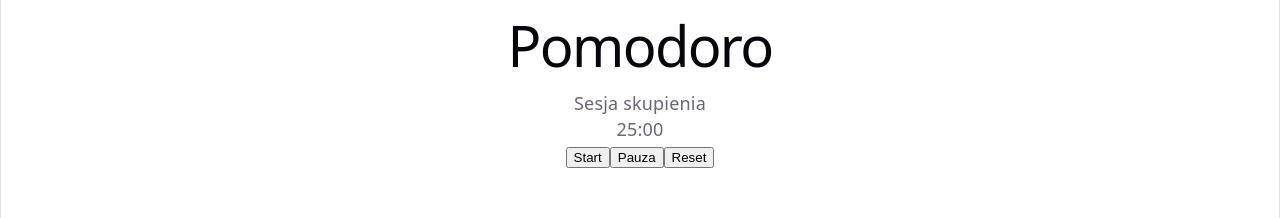
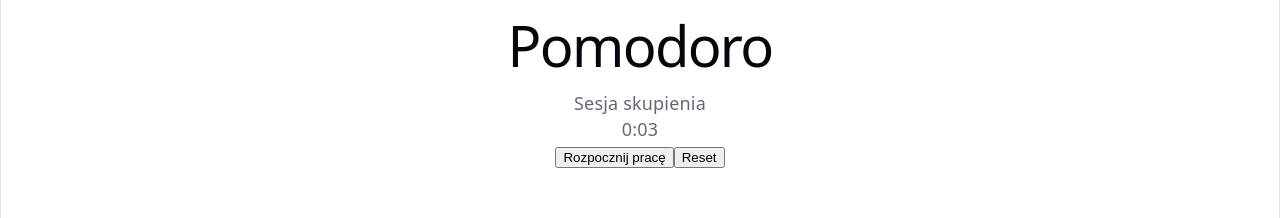
Before and after one commit to SZtamjan/Pomodoro-Timer, a React (Vite) app: page / in a window 1280 px wide. Shown: the top 218 px of the page. Built offline with nearby package versions, Linux system fonts and the light colour scheme.

Commit message:
Improved pomodoro - Added states and sounds

```diff
--- a/src/App.jsx
+++ b/src/App.jsx
@@ -1,34 +1,91 @@
 import { useEffect, useState } from 'react'
+import { playNotification } from './notificationSound.js'
 import './App.css'
 
 function App() {
-  const [secondsLeft, setSecondsLeft] = useState(25 * 60)
-  const [isRunning, setIsRunning] = useState(false)
-  const [hasStarted, setHasStarted] = useState(false)
+    const TimerStatus = Object.freeze({
+    PausedWork: 'pausedWork',
+    PausedBreak: 'pausedBreak',
+    ReadyForWork: 'readyForWork',
+    ReadyForBreak: 'readyForBreak',
+    RunningWork: 'runningWork',
+    RunningBreak: 'runningBreak',
+  })
+
+  const totalWorkTime = 3//25 * 60
+  const totalBreakTime = 5//5 * 60
+  const [secondsLeft, setSecondsLeft] = useState(totalWorkTime)
+  const [status, setStatus] = useState(TimerStatus.ReadyForWork)
+  const [startButtonText, setStartButtonText] = useState('Rozpocznij pracę')
 
   const minutes = Math.floor(secondsLeft / 60)
   const seconds = secondsLeft % 60
   const secondsText = String(seconds).padStart(2, '0')
 
-  function handleStart() {
-    if (secondsLeft > 0) {
-      setHasStarted(true)
-      setIsRunning(true)
+  function setupState(){
+     switch (status) {
+        case TimerStatus.PausedWork:
+          setStartButtonText('Wznów pracę')
+          break
+        case TimerStatus.PausedBreak:
+          setStartButtonText('Wznów przerwę')
+          break
+        case TimerStatus.ReadyForWork:
+          setStartButtonText('Rozpocznij pracę')
+          setSecondsLeft(totalWorkTime)
+          break
+        case TimerStatus.ReadyForBreak:
+          setStartButtonText('Rozpocznij przerwę')
+          setSecondsLeft(totalBreakTime)
+          break
+        case TimerStatus.RunningWork:
+          setStartButtonText('Przerwij pracę')
+          break
+        case TimerStatus.RunningBreak:
+          setStartButtonText('Przerwij przerwę')
+          break
+      }
+  }
+
+  function handleTimerButton() {
+    switch (status) {
+      case TimerStatus.ReadyForWork:
+      case TimerStatus.PausedWork:
+        setStatus(TimerStatus.RunningWork);
+        break
+      case TimerStatus.ReadyForBreak:
+      case TimerStatus.PausedBreak:
+        setStatus(TimerStatus.RunningBreak)
+        break
+      case TimerStatus.RunningWork:
+        setStatus(TimerStatus.PausedWork)
+        break
+      case TimerStatus.RunningBreak:
+        setStatus(TimerStatus.PausedBreak)
+        break
     }
   }
 
-  function handlePause() {
-    setIsRunning(false)
+  function handleReset() {
+    setStatus(TimerStatus.ReadyForWork)
   }
 
-  function handleReset() {
-    setIsRunning(false)
-    setSecondsLeft(25 * 60)
-    setHasStarted(false)
-  }
+  useEffect(function logStatus() {
+    setupState()
+  }, [status])
 
   useEffect(function manageTimer() {
-    if (!isRunning || secondsLeft === 0) {
+    switch (status) {
+      case TimerStatus.PausedBreak:
+      case TimerStatus.PausedWork:
+      case TimerStatus.ReadyForBreak:
+      case TimerStatus.ReadyForWork:
+        return
+      default:
+        break
+    }
+
+    if (secondsLeft <= 0) {
       return
     }
 
@@ -36,14 +93,23 @@ function App() {
       setSecondsLeft(secondsLeft - 1)
 
       if (secondsLeft === 1) {
-        setIsRunning(false)
+        if (status === TimerStatus.RunningWork)
+        {
+          playNotification('work')
+          setStatus(TimerStatus.ReadyForBreak)
+        }
+        else
+        {
+          playNotification('break')
+          setStatus(TimerStatus.ReadyForWork)
+        }
       }
     }, 1000)
 
     return function cleanupTimer() {
       clearTimeout(timeoutId)
     }
-  }, [isRunning, secondsLeft])
+  }, [secondsLeft, status])
 
   return (
     <main>
@@ -51,12 +117,8 @@ function App() {
       <p>Sesja skupienia</p>
       <p>{minutes}:{secondsText}</p>
 
-      <button type="button" onClick={handleStart}>
-        {hasStarted ? 'Kontynuuj' : 'Start'}
-      </button>
-
-      <button type="button" onClick={handlePause}>
-        Pauza
+      <button type="button" onClick={handleTimerButton}>
+        {startButtonText}
       </button>
 
       <button type='button' onClick={handleReset}>
--- /dev/null
+++ b/src/notificationSound.js
@@ -0,0 +1,11 @@
+import workFinishedSound from './assets/Notif1.wav'
+import breakFinishedSound from './assets/Notif2.wav'
+
+export function playNotification(sessionType) {
+  const soundUrl = sessionType === 'break' ? breakFinishedSound : workFinishedSound
+  const audio = new Audio(soundUrl)
+
+  audio.play().catch(function handleAudioError(error) {
+    console.error('Nie udało się odtworzyć powiadomienia:', error)
+  })
+}
```
Also changed, not shown: 2 other files (tests, documents, lock files or other folders).
